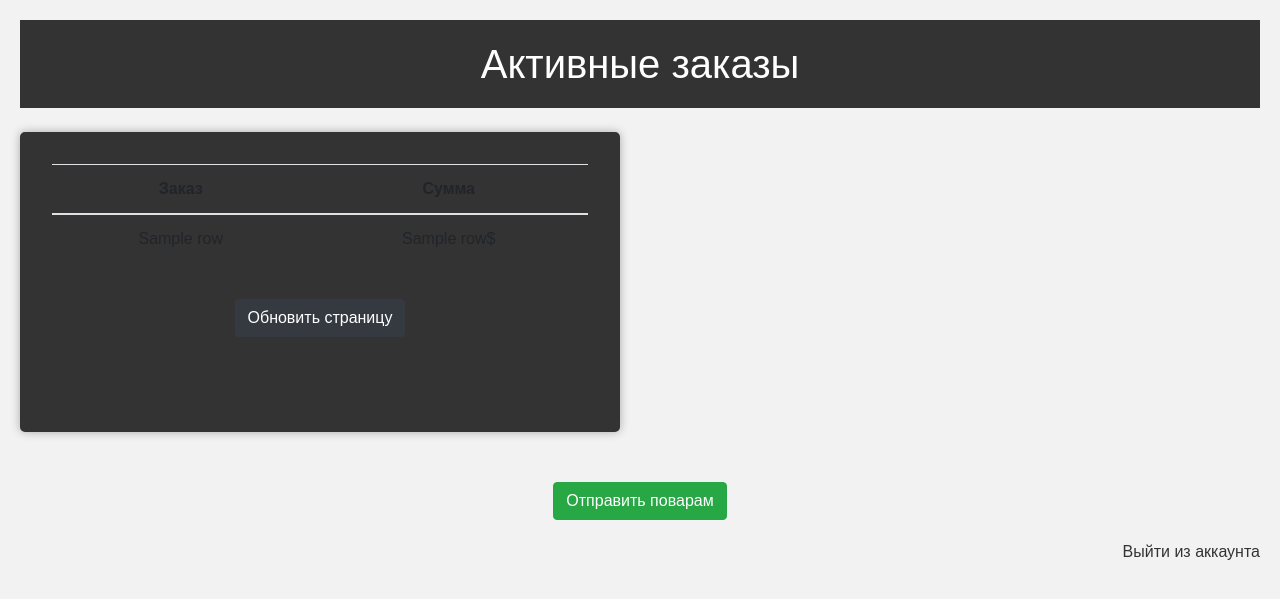
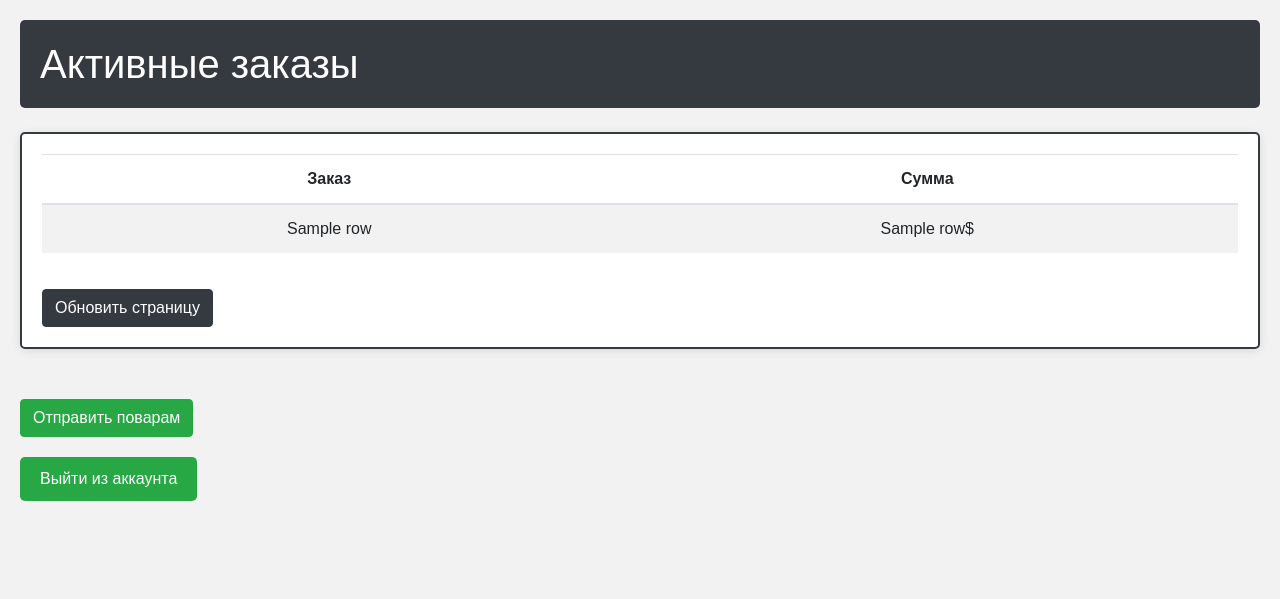
Before and after one commit to xstazz/site_for_lyceum_new, a Flask app: template templates/admin_panel.html in a window 1280 px wide. Shown: the top 599 px of the page. Run offline with Flask 3, Linux system fonts and the light colour scheme; the template is opened without the code that fills it: most values are stand-ins (such as "Sample title", 1, 10 or a date in 2020); some libraries are stand-ins or nearby versions.

Commit message:
Add files via upload

```diff
--- a/templates/admin_panel.html
+++ b/templates/admin_panel.html
@@ -9,35 +9,29 @@
     <style>
         body {
             font-family: Arial, sans-serif;
-            margin: 0;
-            padding: 0;
             background-color: #f2f2f2;
         }
         main {
-            text-align: center;
             padding: 20px;
         }
         h1 {
-            background-color: #333;
+            background-color: #343a40;
             color: #fff;
             padding: 20px;
-            margin: 0;
+            margin-bottom: 30px;
+            border-radius: 5px;
         }
         .order-history {
-            margin-top: 20px;
-            padding: 30px;
-            border: 2px solid #333;
-            background-color: #333;
+            padding: 20px;
+            border: 2px solid #343a40;
             border-radius: 5px;
-            box-shadow: 0 0 10px rgba(0, 0, 0, 0.3);
-            max-width: 600px;
-            height: 300px;
-            overflow-y: scroll;
-            color: #fff;
+            box-shadow: 0 2px 10px rgba(0, 0, 0, 0.1);
+            background-color: #fff;
+            color: #333;
         }
         table {
             width: 100%;
-            color: #fff;
+            color: #333;
         }
         th, td {
             padding: 10px;
@@ -50,23 +44,25 @@
             margin-top: 30px;
         }
         .logout-link {
-            display: block;
-            text-align: right;
+            display: inline-block;
             margin-top: 20px;
-            color: #333;
+            padding: 10px 20px;
+            background-color: #28a745;
+            color: #fff;
+            border: none;
+            border-radius: 5px;
+            text-decoration: none;
         }
         .logout-link:hover {
-            color: #555;
+            background-color: #218838;
         }
-
-
     </style>
 </head>
 <body>
 <main>
     <h1 class="mb-4">Активные заказы</h1>
     <div class="order-history">
-        <table class="table">
+        <table class="table table-striped">
             <thead>
             <tr>
                 <th scope="col">Заказ</th>
@@ -87,7 +83,7 @@
 
     <!-- "Send to Chefs" button -->
     <div class="send-button-container">
-        <button class="btn btn-success" onclick="sendToChefs()">Отправить поварам</button>
+        <button class="btn btn-success">Отправить поварам</button>
     </div>
 
     <!-- Logout link -->
@@ -95,19 +91,6 @@
 </main>
 
 <!-- Include Bootstrap JS and dependencies from CDN (optional) -->
-<script src="https://code.jquery.com/jquery-3.5.1.slim.min.js"></script>
-<script src="https://cdn.jsdelivr.net/npm/@popperjs/core@2.9.2/dist/umd/popper.min.js"></script>
-<script src="https://stackpath.bootstrapcdn.com/bootstrap/4.5.2/js/bootstrap.min.js"></script>
-
-<!-- JavaScript function to handle "Send to Chefs" action -->
-<script>
-        function sendToChefs() {
-            // Implement logic to send active orders to chefs
-            alert('Orders sent to chefs successfully!');
-            // Optionally, you can perform AJAX request to handle server-side processing
-        }
-
-
-</script>
+<!-- No JavaScript included -->
 </body>
 </html>
```
